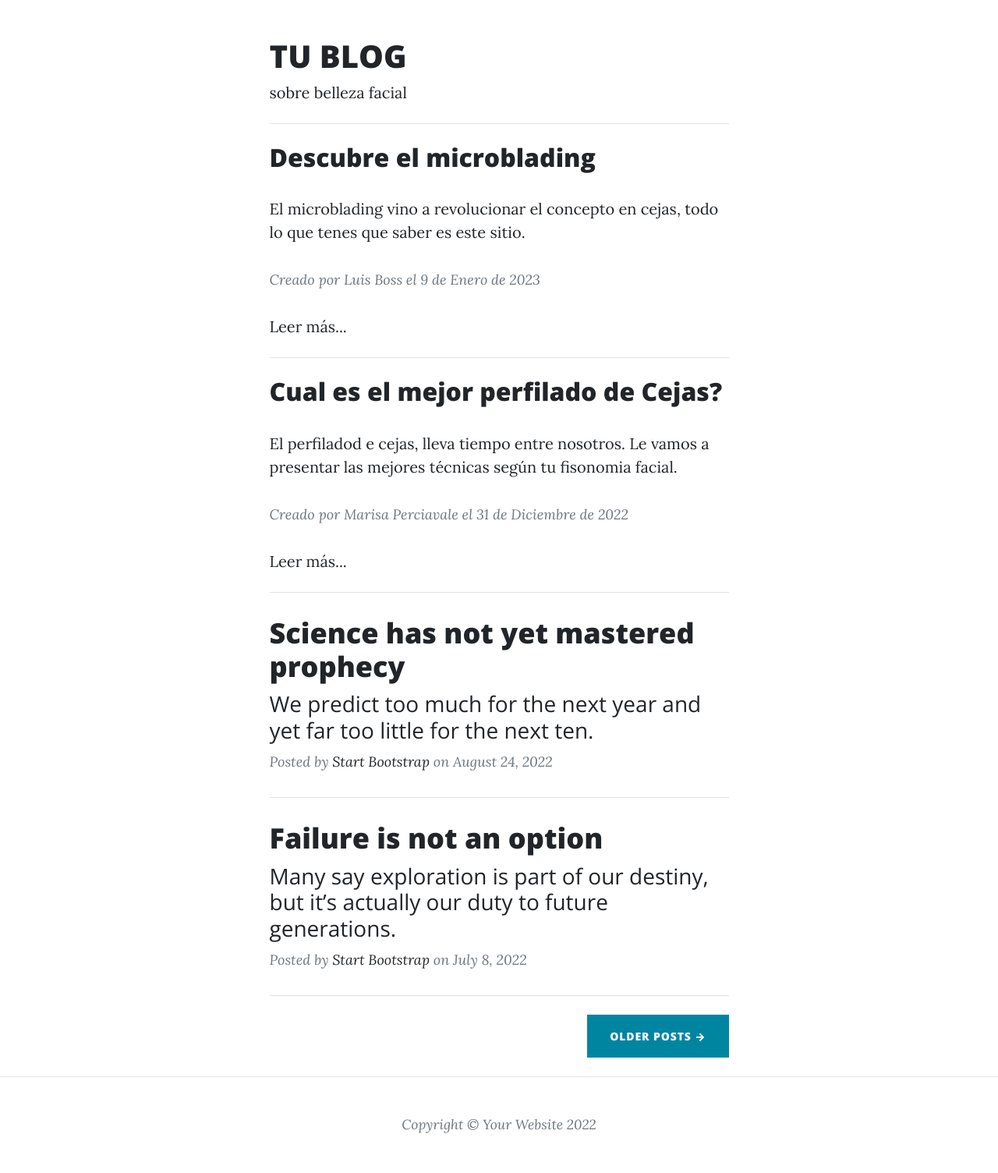
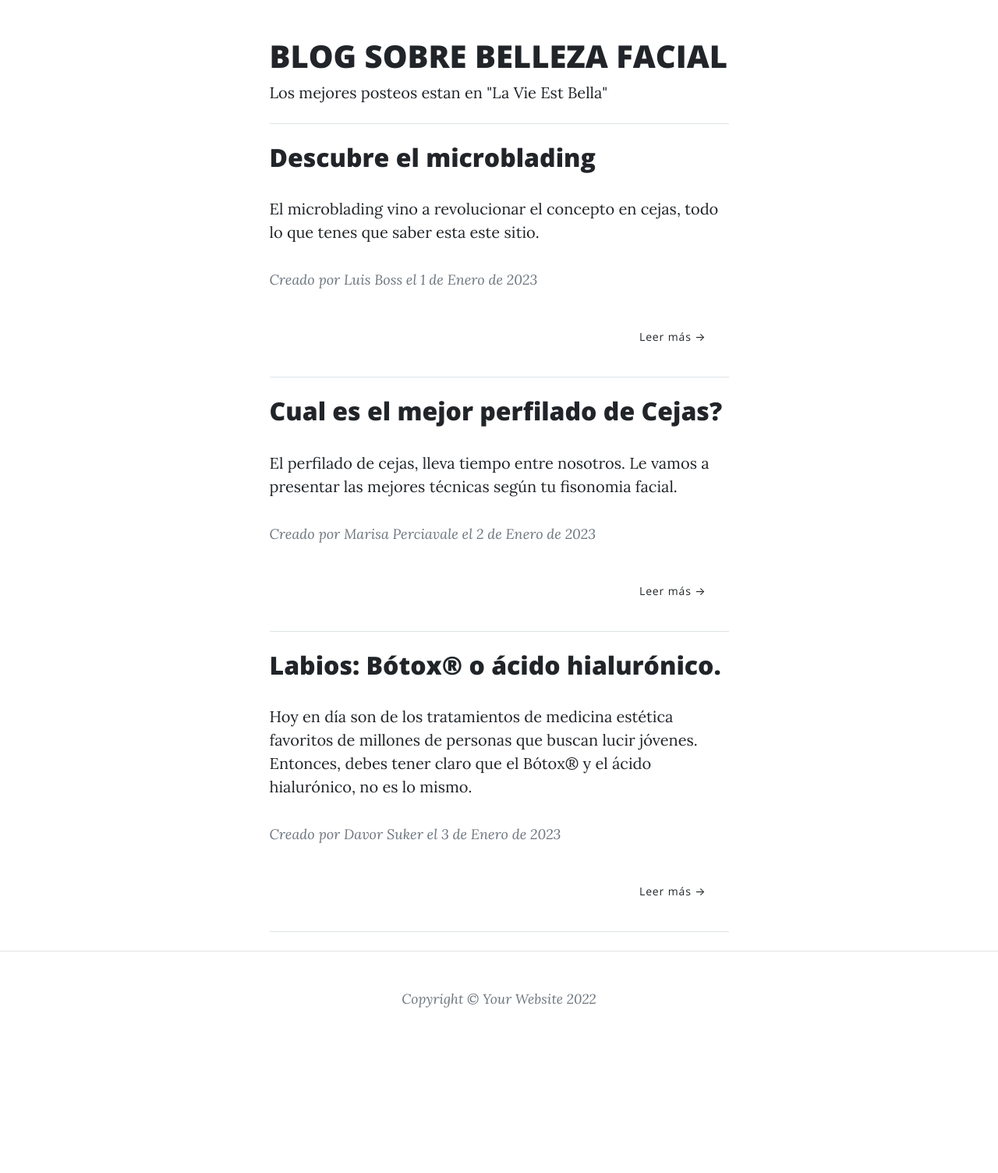
Before and after one commit to LuchoArgentina/coderPython, a Django app: page /inicio/ in a window 1280 px wide. Shown: the part 400-1904 px from the top of the page at 78% size. After the commit the page ends 1692 px from the top, so only its background shows below. Run offline with Django 4.2, Linux system fonts and the light colour scheme; some libraries are stand-ins or nearby versions.

Commit message:
Blogs completos y Acerca de mi

```diff
--- a/blogApp/templates/blogApp/index.html
+++ b/blogApp/templates/blogApp/index.html
@@ -13,7 +13,8 @@
 
 
 {% block contenido%}
-<h1> TU BLOG  </h1> <span class="subheading">sobre belleza facial</span>
+<h1> BLOG SOBRE BELLEZA FACIAL</h1>
+<span class="subheading">Los mejores posteos estan en "La Vie Est Bella"</span>
 
 <!-- Divider-->
 <hr class="my-4" />
@@ -22,14 +23,14 @@
 <div class="post-preview">
 
         <h2 class="post-title">Descubre el microblading</h2>
-        <p> El microblading vino a revolucionar el concepto en cejas, todo lo que tenes que saber es este sitio.</p>
+        <p> El microblading vino a revolucionar el concepto en cejas, todo lo que tenes que saber esta este sitio.</p>
 
     <p class="post-meta">
         Creado por
         Luis Boss
-        el 9 de Enero de 2023
+        el 1 de Enero de 2023
     </p>
-    <a href="{% url 'microblading' %}">Leer más...</a>
+    <div class="d-flex justify-content-end mb-4"><a class="btn btn-link" href="{% url 'microblading' %}">Leer más →</a></div>
 </div>
 
 <!-- Divider-->
@@ -39,48 +40,41 @@
 <div class="post-preview">
 
     <h2 class="post-title"> Cual es el mejor perfilado de Cejas?</h2>
-    <p> El perfiladod e cejas, lleva tiempo entre nosotros. Le vamos a presentar las mejores técnicas según tu fisonomia facial.</p>
+    <p> El perfilado de cejas, lleva tiempo entre nosotros. Le vamos a presentar las mejores técnicas según tu fisonomia facial.</p>
 
 <p class="post-meta">
     Creado por
     Marisa Perciavale
-    el 31 de Diciembre de 2022
+    el 2 de Enero de 2023
 </p>
-<a href="{% url 'perfilado' %}">Leer más...</a>
+
+<div class="d-flex justify-content-end mb-4"><a class="btn btn-link" href="{% url 'perfilado' %}">Leer más →</a></div>
+
 </div>
 
 <!-- Divider-->
 <hr class="my-4" />
-<!-- Post preview-->
+<!-- Post preview LABIOS-->
 <div class="post-preview">
-    <a href="post.html">
-        <h2 class="post-title">Science has not yet mastered prophecy</h2>
-        <h3 class="post-subtitle">We predict too much for the next year and yet far too little for the next ten.</h3>
-    </a>
-    <p class="post-meta">
-        Posted by
-        <a href="#!">Start Bootstrap</a>
-        on August 24, 2022
-    </p>
+
+    <h2 class="post-title"> Labios: Bótox® o ácido hialurónico.</h2>
+    <p> Hoy en día son de los tratamientos de medicina estética favoritos de millones de personas que buscan lucir jóvenes. Entonces, debes tener claro que el Bótox® y el ácido hialurónico, no es lo mismo.</p>
+
+<p class="post-meta">
+    Creado por
+    Davor Suker
+    el 3 de Enero de 2023
+</p>
+
+<div class="d-flex justify-content-end mb-4"><a class="btn btn-link" href="{% url 'labios' %}">Leer más →</a></div>
 </div>
+
 <!-- Divider-->
 <hr class="my-4" />
-<!-- Post preview-->
-<div class="post-preview">
-    <a href="post.html">
-        <h2 class="post-title">Failure is not an option</h2>
-        <h3 class="post-subtitle">Many say exploration is part of our destiny, but it’s actually our duty to future generations.</h3>
-    </a>
-    <p class="post-meta">
-        Posted by
-        <a href="#!">Start Bootstrap</a>
-        on July 8, 2022
-    </p>
-</div>
-<!-- Divider-->
-<hr class="my-4" />
+
+
 <!-- Pager-->
-<div class="d-flex justify-content-end mb-4"><a class="btn btn-primary text-uppercase" href="#!">Older Posts →</a></div>
+
 </div>
 </div>
 </div>
--- a/blogApp/templates/blogApp/microblading.html
+++ b/blogApp/templates/blogApp/microblading.html
@@ -37,7 +37,7 @@
                             Esta técnica es super natural y hoy en día es buscada por muchísimas personas que sufren de enfermedades como alopecia, que tienen vello por partes en sus cejas  o que simplemente quieren definirlas dándole un toque de perfección sin perder la naturalidad.</P>
                          <p class="post-meta">
                              Creado por Luis Boss
-                             el 9 de Enero de 2023
+                             el 1 de Enero de 2023
                          </p>
                     </div>
                 </div>
--- a/blogApp/templates/blogApp/perfilado.html
+++ b/blogApp/templates/blogApp/perfilado.html
@@ -35,7 +35,7 @@
 
                         <p class="post-meta">
                         Creado por:
-                        Marisa Perciavale el 31 de Diciembre de 2022
+                        Marisa Perciavale el 2 de Enero de 2023
                          </p>
                     </div>
                 </div>
--- a/blogApp/urls.py
+++ b/blogApp/urls.py
@@ -8,6 +8,7 @@ urlpatterns = [
     path("posteos/", posteos, name="posteos"),
     path("microblading/", microblading, name="microblading"),
     path("perfilado/", perfilado, name="perfilado"),
+    path("labios/", labios, name="labios"),
 
 
 ]
--- a/blogApp/views.py
+++ b/blogApp/views.py
@@ -21,3 +21,6 @@ def microblading(request):
 
 def perfilado(request):
     return render(request, "blogApp/perfilado.html")
+
+def labios(request):
+    return render(request, "blogApp/labios.html")
```
Also changed, not shown: blogApp/templates/blogApp/acercaDeMi.html (+36 -7 lines), blogApp/templates/blogApp/labios.html (added, +49 -0 lines).
